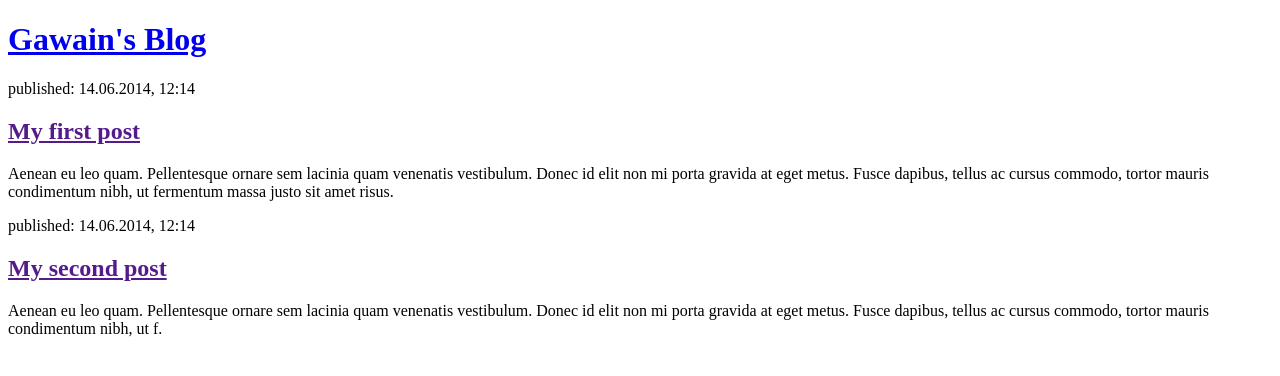
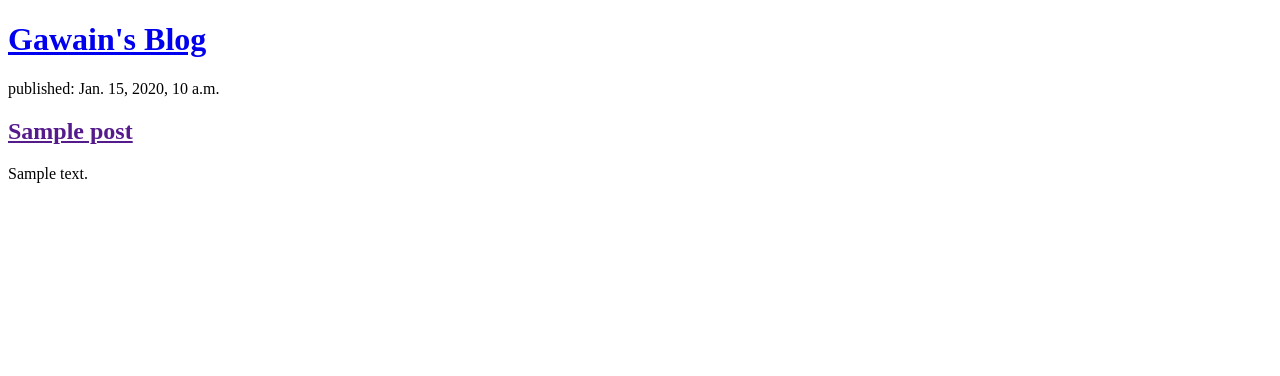
Before and after one commit to gawainhewitt/django_girls, a Django app: page / in a window 1280 px wide. Shown: the top 376 px of the page. Run offline with Django 3.2, Linux system fonts and the light colour scheme; tables that the repository leaves empty hold one stand-in row (values such as "Sample post").

Commit message:
displays posts from database

```diff
--- a/blog/templates/blog/post_list.html
+++ b/blog/templates/blog/post_list.html
@@ -7,17 +7,12 @@
         <header>
             <h1><a href="/">Gawain's Blog</a></h1>
         </header>
-
-        <article>
-            <time>published: 14.06.2014, 12:14</time>
-            <h2><a href="">My first post</a></h2>
-            <p>Aenean eu leo quam. Pellentesque ornare sem lacinia quam venenatis vestibulum. Donec id elit non mi porta gravida at eget metus. Fusce dapibus, tellus ac cursus commodo, tortor mauris condimentum nibh, ut fermentum massa justo sit amet risus.</p>
-        </article>
-
-        <article>
-            <time>published: 14.06.2014, 12:14</time>
-            <h2><a href="">My second post</a></h2>
-            <p>Aenean eu leo quam. Pellentesque ornare sem lacinia quam venenatis vestibulum. Donec id elit non mi porta gravida at eget metus. Fusce dapibus, tellus ac cursus commodo, tortor mauris condimentum nibh, ut f.</p>
-        </article>
+        {% for post in posts %}
+            <article>
+                <time>published: {{ post.published_date }}</time>
+                <h2><a href="">{{ post.title }}</a></h2>
+                <p>{{ post.text|linebreaksbr }}</p>
+            </article>
+        {% endfor %}
     </body>
 </html>
```
